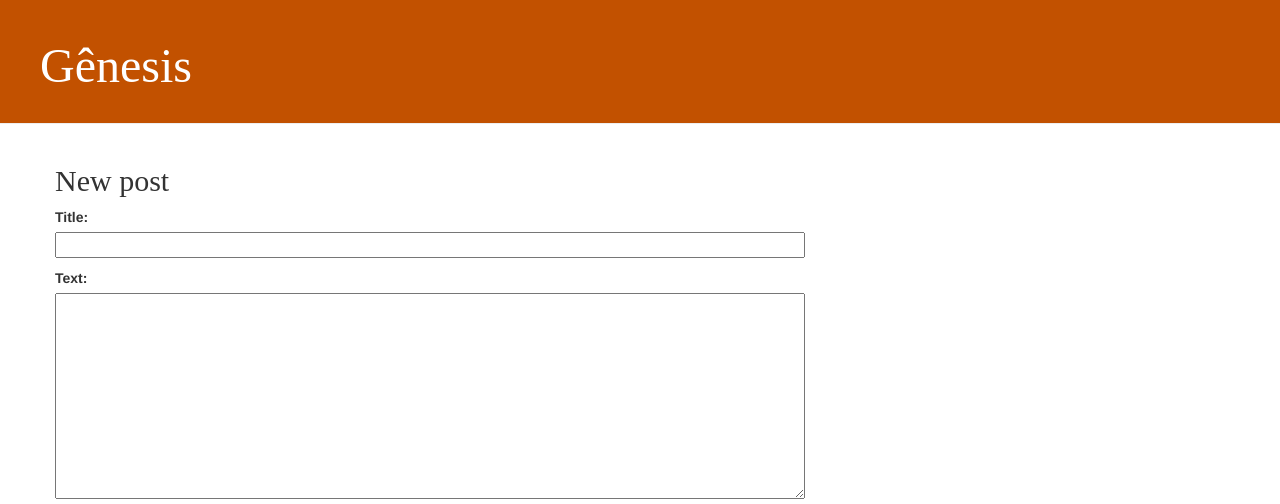
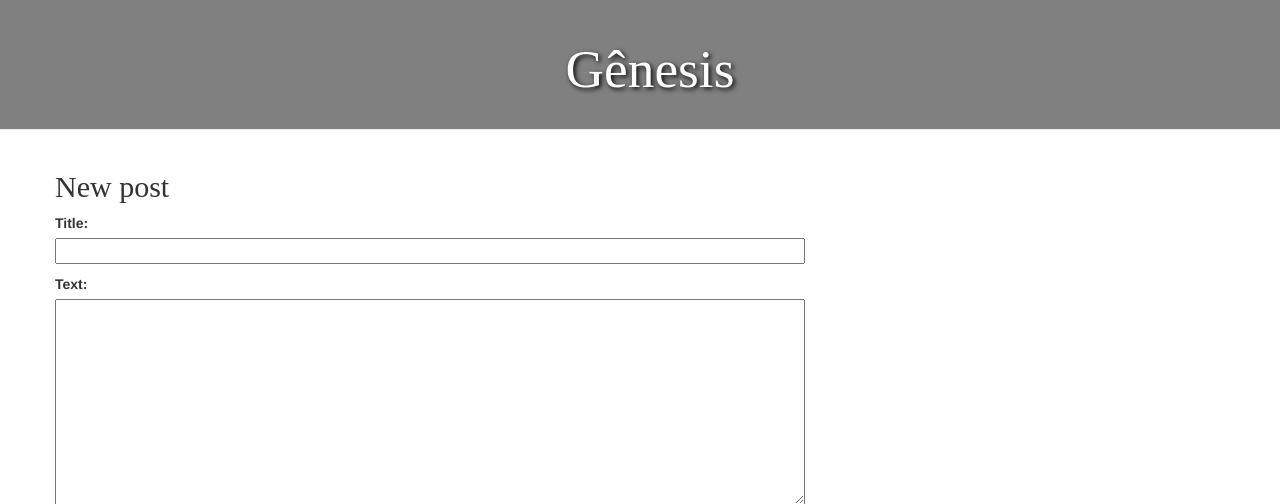
Before and after one commit to uxxoalk/my-first-blog, a Django app: page /post/new/ in a window 1280 px wide. Shown: the top 504 px of the page. Run offline with Django 3.2, Linux system fonts and the light colour scheme; some libraries are stand-ins or nearby versions.

Commit message:
mudei a cor do cab.

```diff
--- a/mysite/blog/static/css/blog.css
+++ b/mysite/blog/static/css/blog.css
@@ -1,21 +1,28 @@
 .page-header {
-    background-color: #C25100;
+    background-color: #808080;
     margin-top: 0;
     padding: 20px 20px 20px 40px;
 }
 
 .page-header h1, .page-header h1 a, .page-header h1 a:visited, .page-header h1 a:active {
     color: #ffffff;
-    font-size: 36pt;
+    font-size: 40pt;
     text-decoration: none;
+    text-shadow: 2px 2px 5px black;
 }
 
 .content {
     margin-left: 40px;
 }
 
-h1, h2, h3, h4 {
+h1{
     font-family: 'Lobster', cursive;
+    text-align: center;
+}
+
+h2, h3, h4 {
+    font-family: 'Lobster', cursive;
+    text-align: justify;
 }
 
 .date {
--- a/mysite/blog/templates/blog/base.html
+++ b/mysite/blog/templates/blog/base.html
@@ -6,6 +6,7 @@
         <link rel="stylesheet" href="//maxcdn.bootstrapcdn.com/bootstrap/3.2.0/css/bootstrap-theme.min.css">
         <link rel="stylesheet" href="{% static 'css/blog.css' %}">
     </head>
+
     <body>
         <div class="page-header">
             {% if user.is_authenticated %}
```
